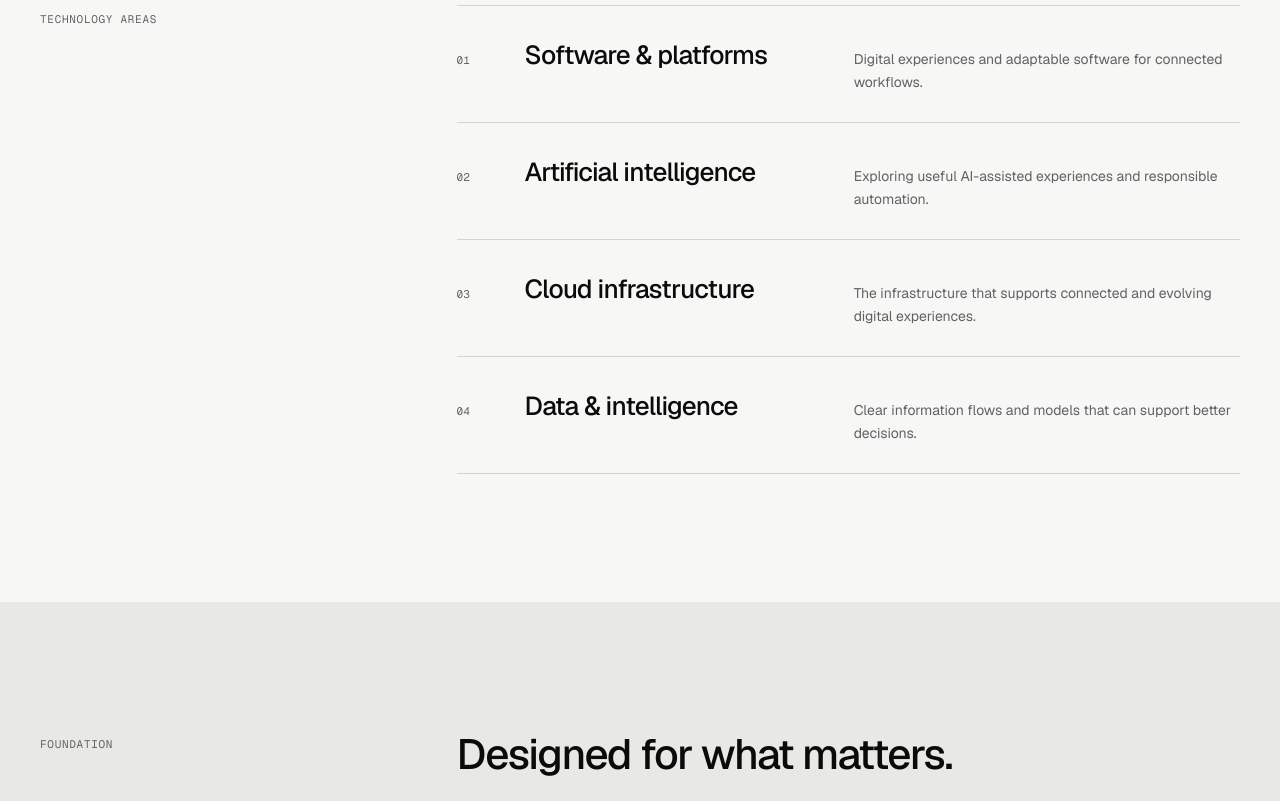
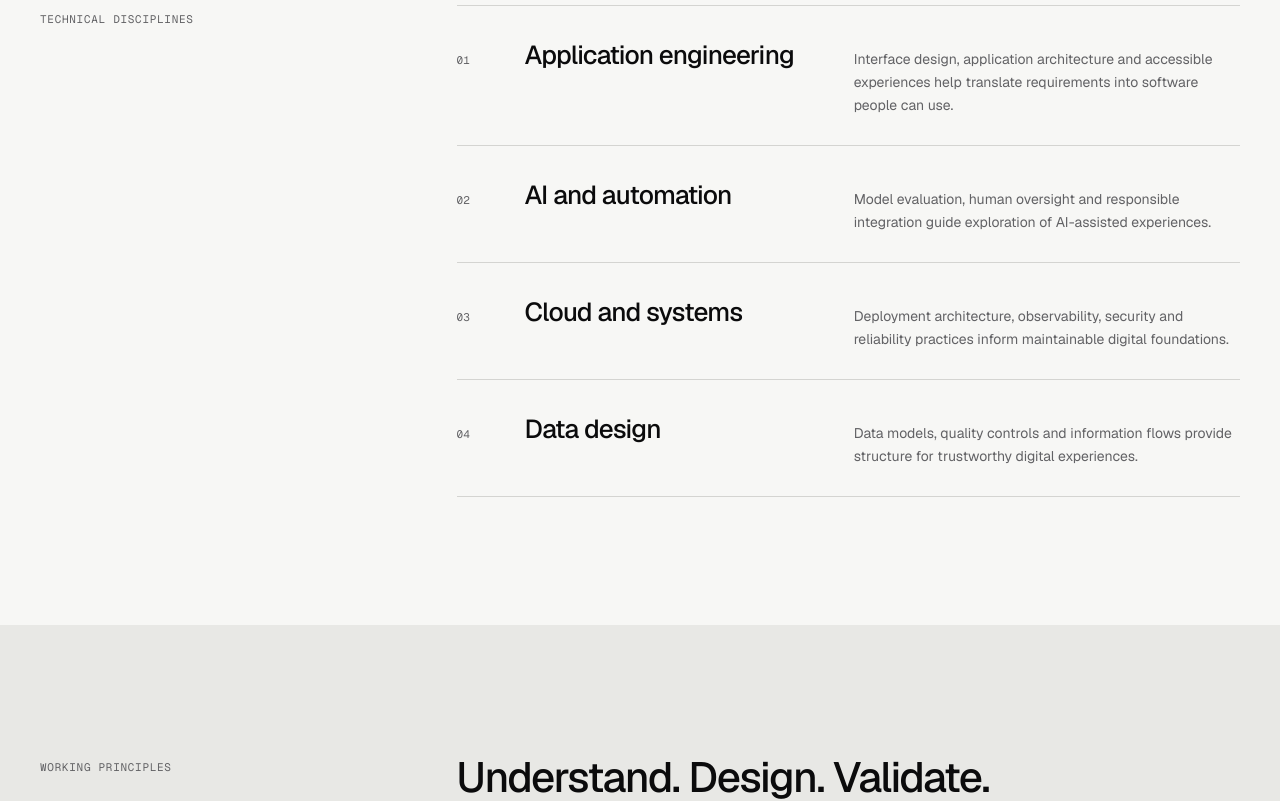
Before and after one commit to ejepsystems/ejepsystems, a Next.js app in the folder apps/web/: page /technology in a window 1280 px wide. Shown: the part 680-1481 px from the top of the page. Built offline with nearby package versions, Linux system fonts and the light colour scheme.

Commit message:
feat(corporate): upgrade 03 solutions-first positioning and page experience

```diff
--- a/apps/web/app/technology/page.tsx
+++ b/apps/web/app/technology/page.tsx
@@ -1,6 +1,16 @@
-import type {Metadata} from "next";import {PageFrame,PageHero} from "@/components/page-frame";
-export const metadata:Metadata={title:"Technology",description:"Discover Pectrium's focus on software, intelligent systems, cloud infrastructure and data."};
-const areas=[["01","Software & platforms","Digital experiences and adaptable software for connected workflows."],["02","Artificial intelligence","Exploring useful AI-assisted experiences and responsible automation."],["03","Cloud infrastructure","The infrastructure that supports connected and evolving digital experiences."],["04","Data & intelligence","Clear information flows and models that can support better decisions."]];
-export default function Technology(){return <PageFrame><PageHero eyebrow="Technology" title="The technology behind possibility." description="Software, intelligent systems, cloud and data are the areas informing Pectrium’s work and future solutions."/>
-<section className="shell editorial-section"><p className="section-index">Technology areas</p><div className="editorial-rows">{areas.map(a=><article key={a[0]}><span>{a[0]}</span><h3>{a[1]}</h3><p>{a[2]}</p></article>)}</div></section>
-<section className="editorial-band"><div className="shell editorial-section"><p className="section-index">Foundation</p><div><h2>Designed for what matters.</h2><p>Different problems call for different solutions. We approach each technology direction with attention to usefulness, reliability and the people it may serve. These are areas of focus, not claims of currently available services.</p></div></div></section></PageFrame>;}
+import type {Metadata} from "next";
+import Link from "next/link";
+import {PageFrame,PageHero} from "@/components/page-frame";
+export const metadata:Metadata={title:"Technology",description:"Explore the technical disciplines and development approach informing Pectrium's work."};
+const methods=[
+ ["01","Application engineering","Interface design, application architecture and accessible experiences help translate requirements into software people can use."],
+ ["02","AI and automation","Model evaluation, human oversight and responsible integration guide exploration of AI-assisted experiences."],
+ ["03","Cloud and systems","Deployment architecture, observability, security and reliability practices inform maintainable digital foundations."],
+ ["04","Data design","Data models, quality controls and information flows provide structure for trustworthy digital experiences."]
+];
+export default function Technology(){return <PageFrame>
+ <PageHero eyebrow="Technology / Disciplines" title="Choosing the right tools for the task." description="The methods behind useful digital products matter. These disciplines inform how Pectrium approaches research, design and engineering."/>
+ <section className="shell editorial-section"><p className="section-index">Technical disciplines</p><div className="editorial-rows">{methods.map(a=><article key={a[0]}><span>{a[0]}</span><h3>{a[1]}</h3><p>{a[2]}</p></article>)}</div></section>
+ <section className="editorial-band"><div className="shell editorial-section"><p className="section-index">Working principles</p><div><h2>Understand. Design. Validate.</h2><p>Begin with the problem, choose technology according to its constraints, and test assumptions before expanding the work. Shared engineering practices can help, but individual initiatives retain their own requirements and identities.</p><div className="process-strip" aria-label="Working principles"><span>Understand</span><span>Design</span><span>Validate</span></div></div></div></section>
+ <section className="shell editorial-section"><p className="section-index">Explore</p><div><h2>From technical approach to intended outcome.</h2><p>See the user needs and potential applications informing these technology directions.</p><Link className="text-link" href="/solutions">Explore solutions <span aria-hidden="true">↗</span></Link><p className="editorial-disclaimer">Technical disciplines describe areas of focus and approach, not a claim that each is available as a commercial service.</p></div></section>
+ </PageFrame>;}
```
